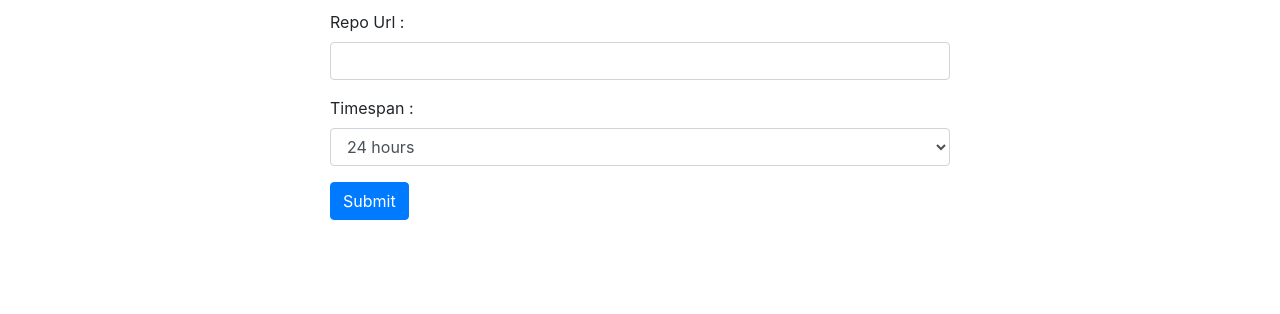
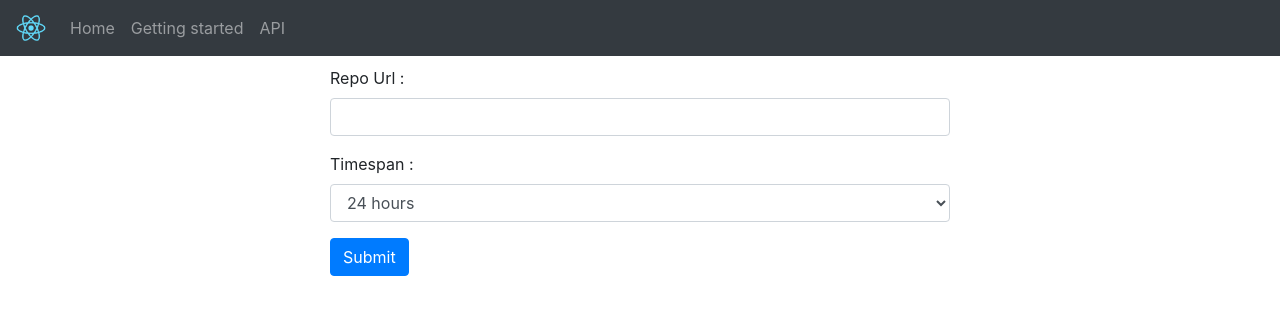
Before and after one commit to PriestOfHackers/react-redux, a React (Create React App) app: page / in a window 1280 px wide. Shown: the top 314 px of the page. Built offline with nearby package versions, Linux system fonts and the light colour scheme.

Commit message:
added navbar and upgraded forms

```diff
--- a/package.json
+++ b/package.json
@@ -3,6 +3,7 @@
   "version": "0.1.0",
   "private": true,
   "dependencies": {
+    "axios": "^0.19.0",
     "bootstrap": "^4.3.1",
     "react": "^16.9.0",
     "react-bootstrap": "^1.0.0-beta.12",
--- a/src/App.js
+++ b/src/App.js
@@ -4,6 +4,7 @@ import './App.css';
 import Form from 'react-bootstrap/Form';
 import Button from 'react-bootstrap/Button';
 import Table1 from './table.js';
+import Navbar1 from './navbar.js';
 import 'bootstrap/dist/css/bootstrap.min.css';
 
 class NameForm extends React.Component {
@@ -36,6 +37,8 @@ class NameForm extends React.Component {
 
   render() {
 
+
+
     let styles = {
 
        margin: 'auto',
@@ -45,8 +48,12 @@ class NameForm extends React.Component {
 
 
     return (
+<div>
+<div>
+      <Navbar1></Navbar1>
+  </div>
+<div style={styles}>
 
-<div style={styles}>
 <div>
 <Form  onSubmit={this.handleSubmit}>
   <Form.Group controlId="formBasicEmail">
@@ -74,7 +81,7 @@ class NameForm extends React.Component {
       <Table1 canShow={this.state.canShow} interval={this.state.timespan}></Table1>
 </div>
 </div>
-
+</div>
 
     );
   }
--- /dev/null
+++ b/src/navbar.js
@@ -0,0 +1,29 @@
+import React, { Component } from 'react';
+import Navbar from 'react-bootstrap/Navbar';
+import Nav from 'react-bootstrap/Nav';
+
+
+class Navbar1 extends Component {
+
+    render() {
+        return(
+        <Navbar bg="dark" variant="dark">
+               <img
+        src="/logo192.png"
+        width="30"
+        height="30"
+        className="d-inline-block align-top"
+        alt="React Bootstrap logo"
+      />
+        <Navbar.Brand href="#home"></Navbar.Brand>
+        <Nav className="mr-auto">
+      <Nav.Link href="#home">Home</Nav.Link>
+      <Nav.Link href="#features">Getting started</Nav.Link>
+      <Nav.Link href="#pricing">API</Nav.Link>
+    </Nav>
+        </Navbar>
+        );
+    }
+}
+
+export default Navbar1;
```
Also changed, not shown: 1 other file (tests, documents, lock files or other folders).
